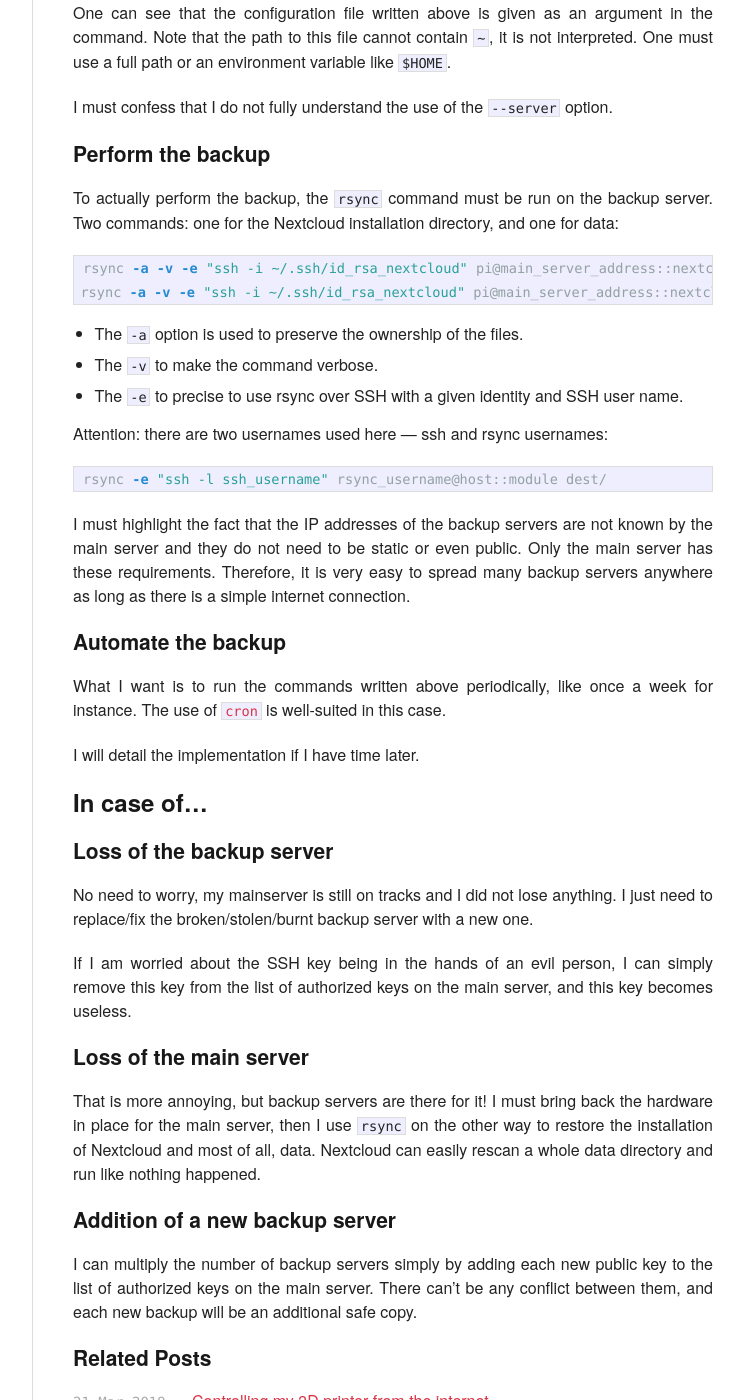
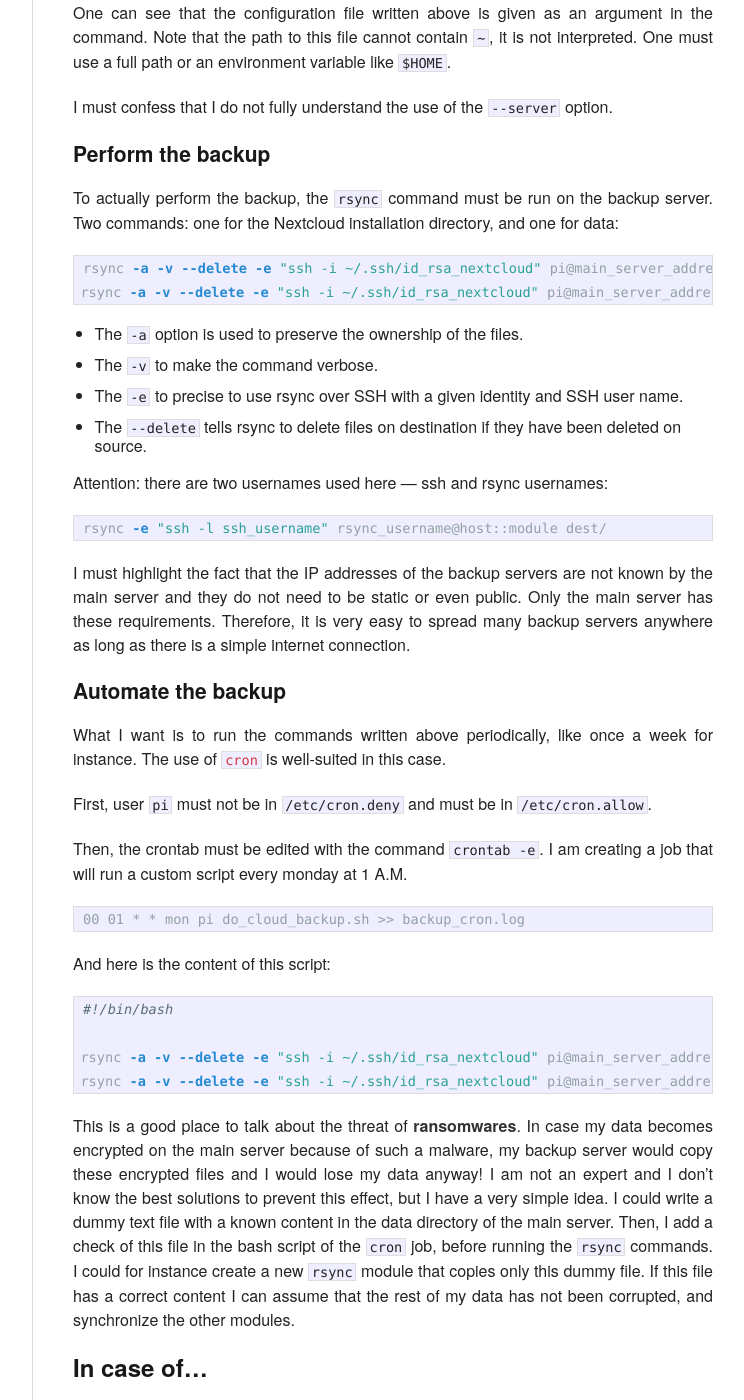
Before and after one commit to RomainTT/romaintt.github.io, a Jekyll site: the page built from _posts/2019-04-15-backup-nextcloud.md, in a window 1280 px wide and 1400 px high, scrolled down 3521 px. Shown: the whole window, without its empty margins (378-1122 px from the left). Built offline with Jekyll 4.4.1, drawn with Linux system fonts in a browser that asks for light colours.

Commit message:
Finalize the article

````diff
--- a/_posts/2019-04-15-backup-nextcloud.md
+++ b/_posts/2019-04-15-backup-nextcloud.md
@@ -171,14 +171,16 @@ server. Two commands: one for the Nextcloud installation directory, and one for
 data:
 
 ```shell
-rsync -a -v -e "ssh -i ~/.ssh/id_rsa_nextcloud" pi@main_server_address::nextcloud_install backup/nextcloud_install
-rsync -a -v -e "ssh -i ~/.ssh/id_rsa_nextcloud" pi@main_server_address::nextcloud_data backup/nextcloud_data
+rsync -a -v --delete -e "ssh -i ~/.ssh/id_rsa_nextcloud" pi@main_server_address::nextcloud_install backup/nextcloud_install
+rsync -a -v --delete -e "ssh -i ~/.ssh/id_rsa_nextcloud" pi@main_server_address::nextcloud_data backup/nextcloud_data
 ```
 
 - The `-a` option is used to preserve the ownership of the files.
 - The `-v` to make the command verbose.
 - The `-e` to precise to use rsync over SSH with a given identity and SSH
   user name.
+- The `--delete` tells rsync to delete files on destination if they have
+  been deleted on source.
 
 Attention: there are two usernames used here — ssh and rsync usernames:
 
@@ -198,7 +200,34 @@ What I want is to run the commands written above periodically, like once
 a week for instance. The use of [`cron`](https://en.wikipedia.org/wiki/Cron)
 is well-suited in this case.
 
-I will detail the implementation if I have time later.
+First, user `pi` must not be in `/etc/cron.deny` and must be in `/etc/cron.allow`.
+
+Then, the crontab must be edited with the command `crontab -e`. I am creating a
+job that will run a custom script every monday at 1 A.M.
+
+```
+00 01 * * mon pi do_cloud_backup.sh >> backup_cron.log
+```
+
+And here is the content of this script:
+
+```shell
+#!/bin/bash
+
+rsync -a -v --delete -e "ssh -i ~/.ssh/id_rsa_nextcloud" pi@main_server_address::nextcloud_install backup/nextcloud_install
+rsync -a -v --delete -e "ssh -i ~/.ssh/id_rsa_nextcloud" pi@main_server_address::nextcloud_data backup/nextcloud_data
+```
+
+This is a good place to talk about the threat of **ransomwares**. In case my data
+becomes encrypted on the main server because of such a malware, my backup server
+would copy these encrypted files and I would lose my data anyway! I am not an
+expert and I don’t know the best solutions to prevent this effect, but I have
+a very simple idea. I could write a dummy text file with a known content in the
+data directory of the main server. Then, I add a check of this file in the bash
+script of the `cron` job, before running the `rsync` commands. I could for
+instance create a new `rsync` module that copies only this dummy file. If this
+file has a correct content I can assume that the rest of my data has not been
+corrupted, and synchronize the other modules.
 
 ## In case of...
 
````
